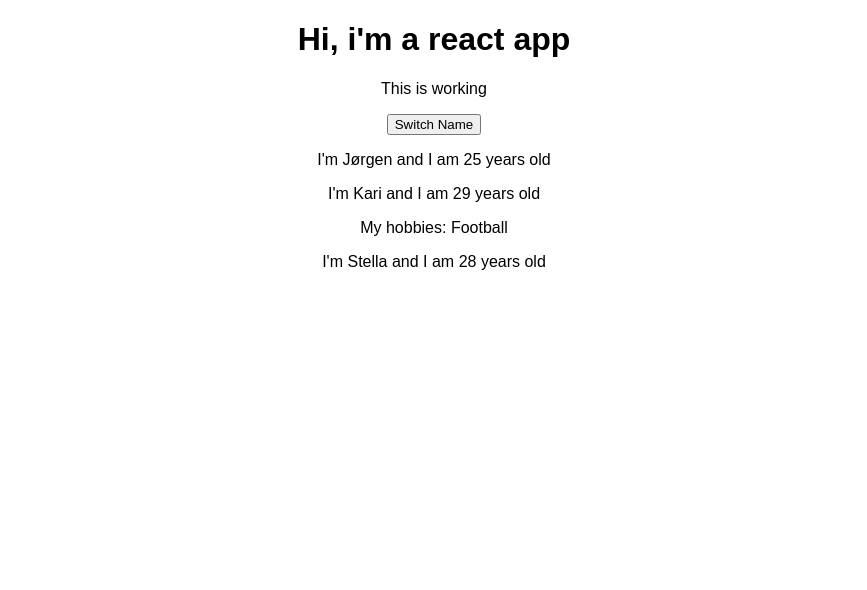
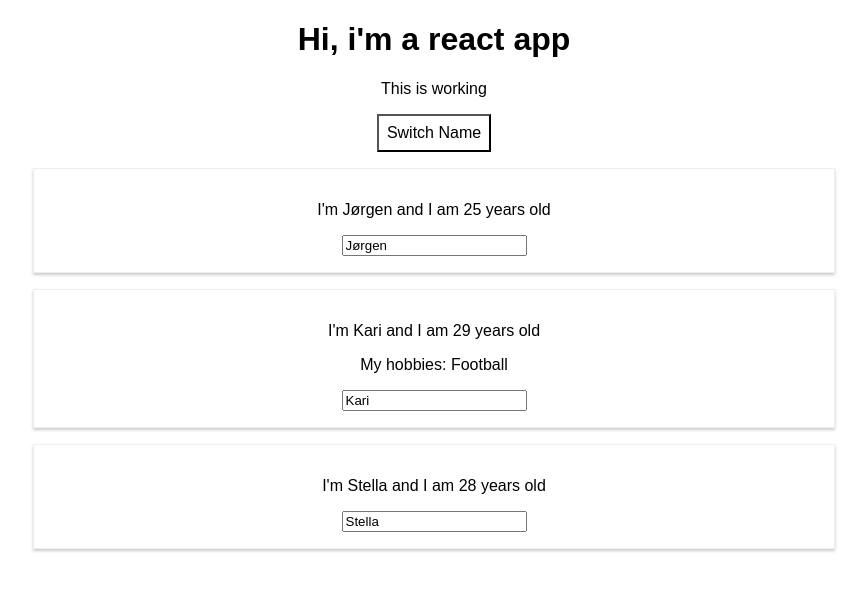
Before and after one commit to jorjoh/React-app-start, a React (Create React App) app: page / in a window 1280 px wide. Shown: the top 590 px of the page, without its empty margins (206-1073 px from the left). Built offline with nearby package versions, Linux system fonts and the light colour scheme.

Commit message:
Enkel style på tekst + inline style knapp

```diff
--- a/src/App.js
+++ b/src/App.js
@@ -26,18 +26,39 @@ class App extends Component {
    } )
   }
 
+  nameChangedHandler = (event) => {
+    this.setState( {
+      persons: [
+         { name: 'Jørgen', age: 25},
+         { name: event.target.value, age: 29},
+         { name: 'Dog', age: 29}
+      ]
+    } )
+  }
+
   render() {
+    const style = {
+      backgroundColor: 'white',
+      font: 'inherit',
+      border: '1x solid blue',
+      padding: '8px',
+      cursor: 'pointer'
+    }
     return (
       <div className="App">
        <h1>Hi, i'm a react app </h1>
        <p>This is working</p>
-      <button onClick={() => this.switchNameHandler("Jørgen!!!!")}>Switch Name</button>
+      <button
+       style={style}
+       onClick={() => this.switchNameHandler("Jørgen!!!!")}>Switch Name</button>
        <Person
        name={this.state.persons[0].name}
        age={this.state.persons[0].age}/>
        <Person
        name={this.state.persons[1].name}
-       age={this.state.persons[1].age} click={this.switchNameHandler.bind(this, 'Johansen!!')}> My hobbies: Football </Person>
+       age={this.state.persons[1].age}
+       click={this.switchNameHandler.bind(this, 'Johansen!!')}
+       changed ={this.nameChangedHandler}> My hobbies: Football </Person>
        <Person
        name={this.state.persons[2].name}
        age={this.state.persons[2].age}/>
--- /dev/null
+++ b/src/Person/Person.css
@@ -0,0 +1,8 @@
+.Person{
+    width: 60%;
+    margin: 16px auto;
+    border: solid 1px #eee;
+    box-shadow: 0 2px 3px  #ccc;
+    padding: 16px;
+    text-align: center;
+}
--- a/src/Person/Person.js
+++ b/src/Person/Person.js
@@ -1,11 +1,13 @@
 import React from 'react';
+import './Person.css';
 
 //ES6 function body
 const person = (props) => {
     return(
-        <div>
+        <div className="Person">
             <p onClick={props.click}>I'm {props.name} and I am {props.age} years old</p>
             <p>{props.children}</p>
+            <input type="text" onChange={props.changed} value={props.name}></input>
         </div>
     )
 }
```
